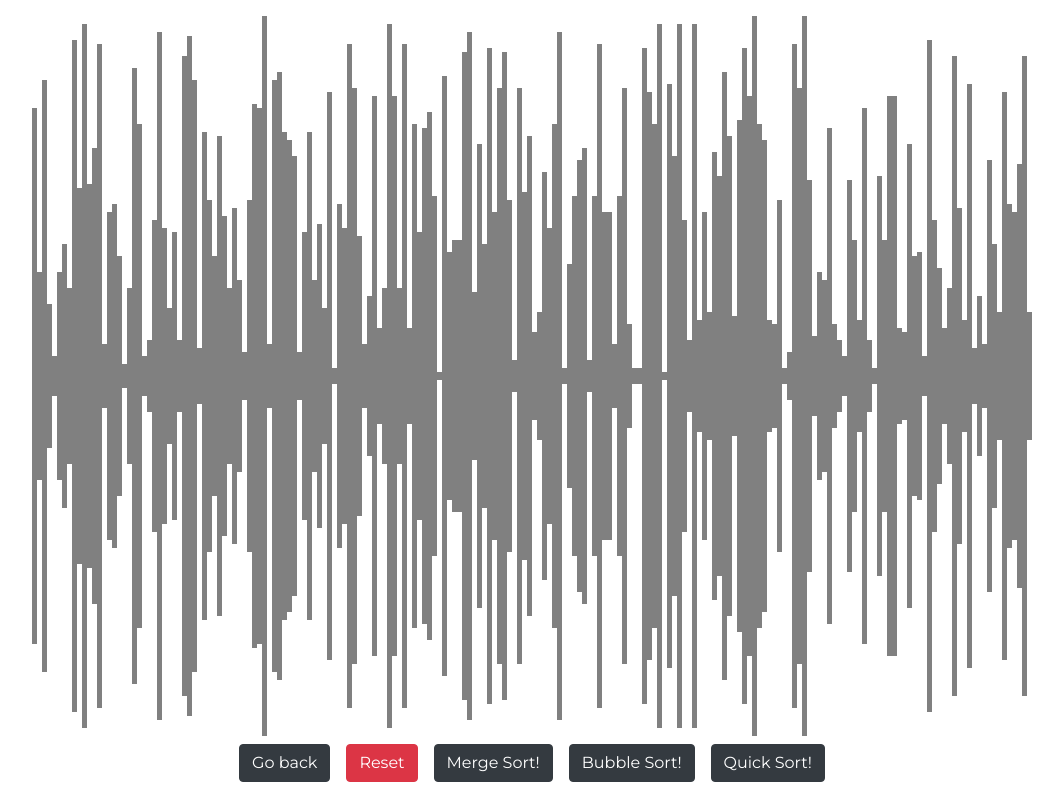
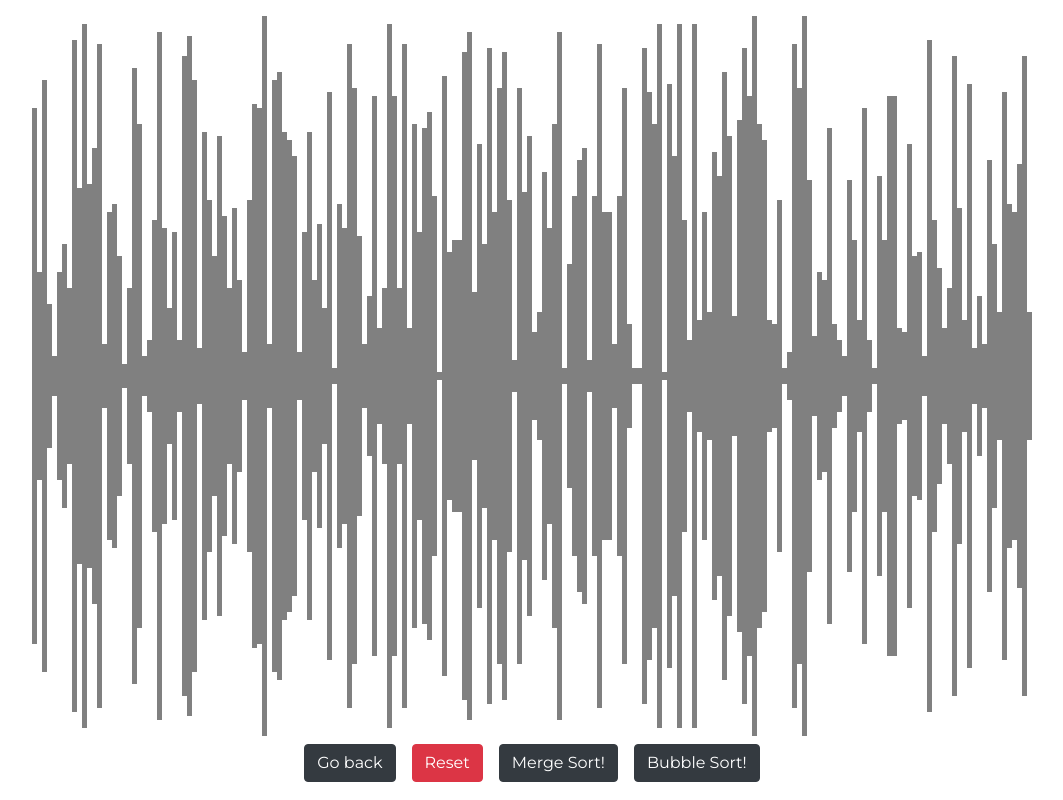
Before and after one commit to nikolajjsj/portfolio, a React (Create React App) app: page /sorting in a window 1280 px wide. Shown: the whole page, without its empty margins (108-1171 px from the left). Built offline with nearby package versions, Linux system fonts and the light colour scheme.

Commit message:
Removed quick sort button, as this is not implemented yet

```diff
--- a/src/SortingVisualizer/SortingVisualizer.jsx
+++ b/src/SortingVisualizer/SortingVisualizer.jsx
@@ -119,9 +119,6 @@ export default class SortingVisualizer extends React.Component {
           >
             Bubble Sort!
           </button>
-          <button type="button" className="btn btn-dark m-2">
-            Quick Sort!
-          </button>
         </div>
       </div>
     );
```
